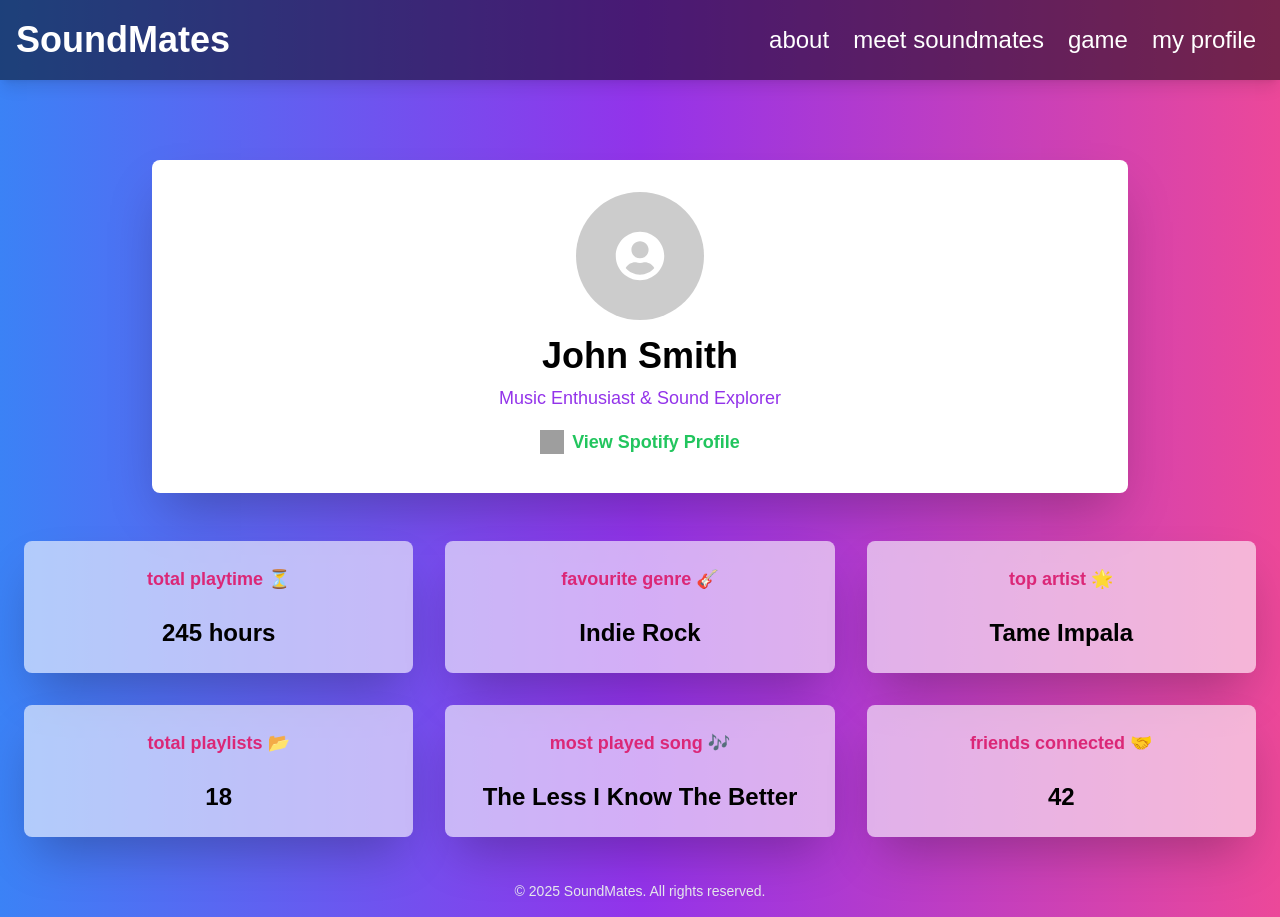
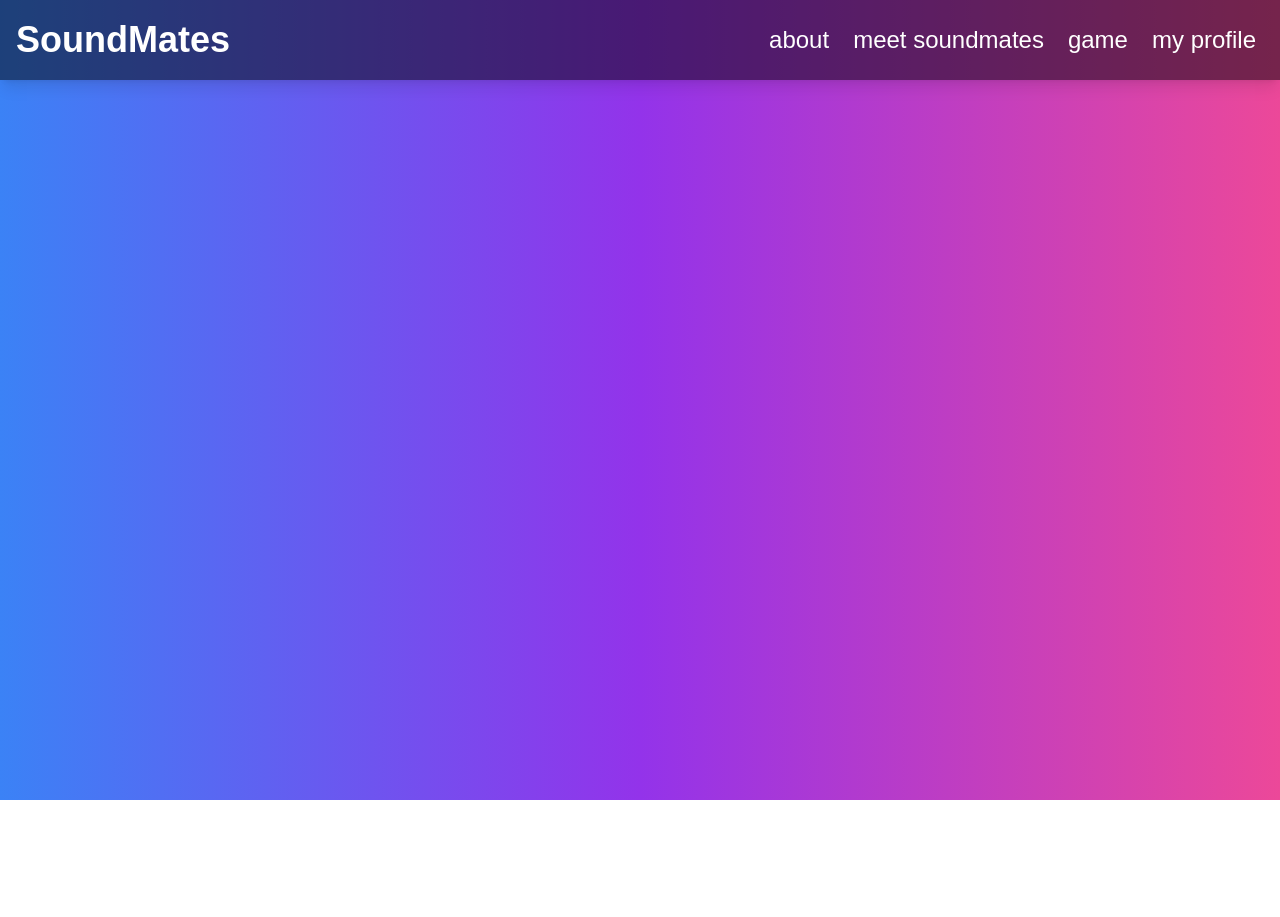
Before and after one commit to AhmedJader/SoundMates, a Next.js app: page /profile in a window 1280 px wide. After the commit the page ends 800 px from the top, so only its background shows below. Built offline with nearby package versions, Linux system fonts and the light colour scheme; grey boxes are pictures that could not be loaded.

Commit message:
fake users

```diff
--- a/src/app/profile/page.tsx
+++ b/src/app/profile/page.tsx
@@ -14,20 +14,32 @@ interface Profile {
 
 interface Artist {
   name: string;
+  genres: string[];
   images: Array<{ url: string }>;
   id: string;
 }
 
-interface Track {
+interface FakeProfile {
   name: string;
-  images: Array<{ url: string }>;
-  id: string;
+  avatar: string;
+  spotifyProfile: string;
+  bio: string;
+  stats: Array<{ title: string; value: string }>;
+}
+
+const firstNames = ['Alex', 'Jamie', 'Taylor', 'Jordan', 'Morgan', 'Casey', 'Drew', 'Riley', 'Skyler', 'Parker'];
+const lastNames = ['Smith', 'Johnson', 'Lee', 'Brown', 'Garcia', 'Martinez', 'Davis', 'Lopez', 'Wilson', 'Anderson'];
+
+function getRandomName() {
+  const firstName = firstNames[Math.floor(Math.random() * firstNames.length)];
+  const lastName = lastNames[Math.floor(Math.random() * lastNames.length)];
+  return `${firstName} ${lastName}`;
 }
 
 export default function ProfileStats() {
   const [profile, setProfile] = useState<Profile | null>(null);
-  const [topArtist, setTopArtist] = useState<Artist | null>(null);
-  const [topTrack, setTopTrack] = useState<Track | null>(null);
+  const [topArtists, setTopArtists] = useState<Artist[]>([]);
+  const [fakeProfiles, setFakeProfiles] = useState<FakeProfile[]>([]);
 
   useEffect(() => {
     const token = localStorage.getItem('spotify_access_token');
@@ -40,127 +52,77 @@ export default function ProfileStats() {
         },
       })
         .then((response) => response.json())
-        .then((data) => {
-          setProfile(data); // Set profile data
-        })
+        .then((data) => setProfile(data))
         .catch((error) => console.error('Error fetching profile:', error));
 
       // Fetch top artist data
-      fetch('https://api.spotify.com/v1/me/top/artists?limit=1', {
+      fetch('https://api.spotify.com/v1/me/top/artists?limit=10', {
         headers: {
           Authorization: `Bearer ${token}`,
         },
       })
         .then((response) => response.json())
-        .then((data) => {
-          const artist = data.items[0]; // Assuming the response is an array of artists
-          setTopArtist({
-            name: artist.name,
-            images: artist.images,
-            id: artist.id,
-          });
-        })
-        .catch((error) => console.error('Error fetching top artist:', error));
-
-      // Fetch top track data
-      fetch('https://api.spotify.com/v1/me/top/tracks?limit=1', {
-        headers: {
-          Authorization: `Bearer ${token}`,
-        },
-      })
-        .then((response) => response.json())
-        .then((data) => {
-          const track = data.items[0]; // Assuming the response is an array of tracks
-          setTopTrack({
-            name: track.name,
-            images: track.images,
-            id: track.id,
-          });
-        })
-        .catch((error) => console.error('Error fetching top track:', error));
+        .then((data) => setTopArtists(data.items))
+        .catch((error) => console.error('Error fetching top artists:', error));
     } else {
       console.error('No access token found');
     }
   }, []);
 
-  const dummyData = {
-    name: "John Smith",
-    avatar: "", // Placeholder icon
-    spotifyProfile: "https://open.spotify.com/user/spotify_user_id",
-    bio: "Music Enthusiast & Sound Explorer",
-    stats: [
-      { title: "total playtime ⏳ ", value: "245 hours" },
-      { title: "favourite genre 🎸", value: "Indie Rock" },
-      { title: "top artist 🌟", value: "Tame Impala" },
-      { title: "total playlists 📂", value: "18" },
-      { title: "most played song 🎶", value: "The Less I Know The Better" },
-      { title: "friends connected 🤝", value: "42" }, // Default dummy value for friends connected
-    ],
-  };
+  useEffect(() => {
+    if (topArtists.length > 0) {
+      // Deduce common genres
+      const genreCounts: Record<string, number> = {};
+      topArtists.forEach((artist) => {
+        artist.genres.forEach((genre) => {
+          genreCounts[genre] = (genreCounts[genre] || 0) + 1;
+        });
+      });
+
+      const commonGenres = Object.entries(genreCounts)
+        .sort((a, b) => b[1] - a[1])
+        .slice(0, 5)
+        .map(([genre]) => genre);
+
+      // Generate fake profiles
+      const fakeProfiles = Array.from({ length: 5 }).map((_, index) => ({
+        name: getRandomName(),
+        avatar: '', // Placeholder icon or random URL
+        spotifyProfile: `https://open.spotify.com/user/fake_user_${index + 1}`,
+        bio: `Fan of ${commonGenres.join(', ')}`,
+        stats: [
+          { title: 'total playtime ⏳', value: `${Math.floor(Math.random() * 300) + 100} hours` },
+          { title: 'favourite genre 🎸', value: commonGenres[index % commonGenres.length] || 'Unknown' },
+          { title: 'top artist 🌟', value: topArtists[index % topArtists.length]?.name || 'Unknown' },
+          { title: 'total playlists 📂', value: `${Math.floor(Math.random() * 50)}` },
+          { title: 'most played song 🎶', value: topArtists[index % topArtists.length]?.name || 'Unknown' },
+          { title: 'friends connected 🤝', value: `${Math.floor(Math.random() * 100)}` },
+        ],
+      }));
+
+      setFakeProfiles(fakeProfiles);
+    }
+  }, [topArtists]);
 
   return (
     <main className="w-full antialiased overflow-x-hidden mx-auto relative z-10 min-h-screen flex flex-col bg-gradient-to-r from-blue-500 via-purple-600 to-pink-500 text-white">
-      {/* Navbar */}
       <Navbar />
 
-      {/* Profile Section */}
       <section className="pt-20 text-black mt-20 mx-auto w-full max-w-5xl px-6 text-center">
-        <div className="bg-white p-8 rounded-lg shadow-2xl">
-          {/* Avatar Section */}
-          <div className="w-32 h-32 mx-auto mb-4" style={{ borderRadius: '50%', backgroundColor: '#ccc', display: 'flex', justifyContent: 'center', alignItems: 'center' }}>
-            {profile && profile.images.length > 0 ? (
-              <img
-                src={profile.images[0]?.url}
-                alt={`${profile.display_name}'s Avatar`}
-                className="w-full h-full rounded-full"
-              />
-            ) : (
-              <FaUserCircle size={50} color="#fff" />
-            )}
-          </div>
-          <h1 className="text-4xl font-bold mb-2">{profile ? profile.display_name : dummyData.name}</h1>
-          <p className="text-lg text-purple-600">{profile ? profile.email : dummyData.bio}</p>
-          <a
-            href={profile ? `https://open.spotify.com/user/${profile.id}` : dummyData.spotifyProfile}
-            target="_blank"
-            rel="noopener noreferrer"
-            className="inline-flex items-center mt-4 text-green-500 hover:text-green-600"
-          >
-            <img
-              src="https://upload.wikimedia.org/wikipedia/commons/8/84/Spotify_icon.svg" // Spotify logo URL
-              alt="Spotify Logo"
-              className="w-6 h-6 mr-2"
-            />
-            <span className="font-semibold text-lg">View Spotify Profile</span>
-          </a>
-        </div>
-      </section>
-
-      {/* Stats Section */}
-      <section className="mt-12 mb-20 w-full max-w-7xl mx-auto px-6 grid grid-cols-1 sm:grid-cols-2 lg:grid-cols-3 gap-8">
-        {dummyData.stats.map((stat, index) => (
-          <div
-            key={index}
-            className="bg-white text-black bg-opacity-60 p-6 rounded-lg shadow-2xl flex flex-col items-center"
-          >
-            <h3 className="text-lg font-bold text-pink-600 mb-6">{stat.title}</h3>
-            <p className="text-2xl font-bold">
-              {stat.title === "friends connected 🤝"
-                ? profile ? profile.followers.total.toString() : stat.value // Use profile.followers.total if available
-                : stat.title === "top artist 🌟"
-                ? topArtist ? topArtist.name : stat.value // Display top artist name if available
-                : stat.title === "most played song 🎶"
-                ? topTrack ? `${topTrack.name} by ${topArtist?.name}` : stat.value // Display top track with artist name
-                : stat.value}
-            </p>
+        {fakeProfiles.map((fakeProfile, index) => (
+          <div key={index} className="bg-white p-8 rounded-lg shadow-2xl mb-8">
+            <h1 className="text-4xl font-bold">{fakeProfile.name}</h1>
+            <p className="text-lg text-purple-600">{fakeProfile.bio}</p>
+            <div className="mt-4">
+              {fakeProfile.stats.map((stat, i) => (
+                <p key={i}>
+                  <strong>{stat.title}</strong>: {stat.value}
+                </p>
+              ))}
+            </div>
           </div>
         ))}
       </section>
-
-      {/* Footer */}
-      <footer className="absolute bottom-4 text-center w-full text-sm text-gray-200">
-        © {new Date().getFullYear()} SoundMates. All rights reserved.
-      </footer>
     </main>
   );
 }
```
